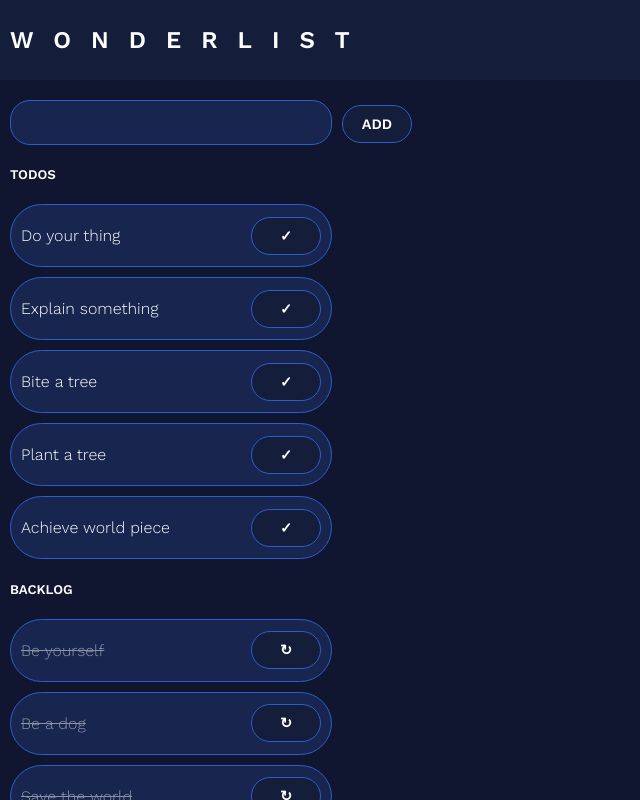
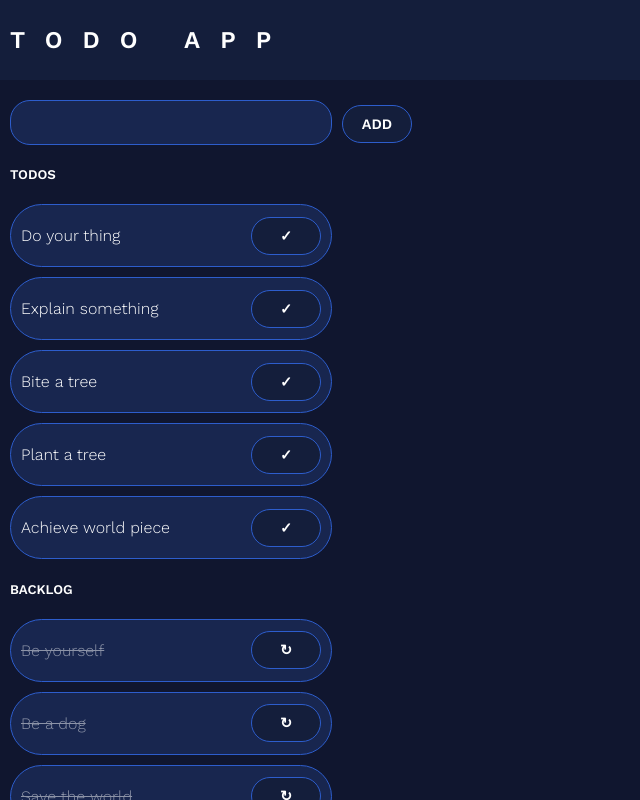
Before and after one commit to AJEdelmann/todo-app, a React (Create React App) app: page / in a window 1280 px wide. Shown: the whole page, without its empty margins (0-640 px from the left). Built offline with nearby package versions, Linux system fonts and the light colour scheme.

Commit message:
removed unused constructors

```diff
--- a/src/components/Navigation.js
+++ b/src/components/Navigation.js
@@ -4,7 +4,7 @@ class Navigation extends React.Component {
   render() {
     return (
       <nav>
-        <h1>WONDERLIST</h1>
+        <h1>TODO APP</h1>
       </nav>
     );
   }
--- a/src/components/ToDoContainer.js
+++ b/src/components/ToDoContainer.js
@@ -2,10 +2,6 @@ import React from "react";
 import ToDoItem from "./ToDoItem";
 
 class ToDoContainer extends React.Component {
-  constructor(props) {
-    super(props);
-  }
-
   updateItem = id => {
     this.props.updateFromChild(id);
   };
--- a/src/components/ToDonesContainer.js
+++ b/src/components/ToDonesContainer.js
@@ -2,10 +2,6 @@ import React from "react";
 import ToDoItem from "./ToDoItem";
 
 class ToDonesContainer extends React.Component {
-  constructor(props) {
-    super(props);
-  }
-
   updateItem = id => {
     this.props.updateFromChild(id);
   };
```
